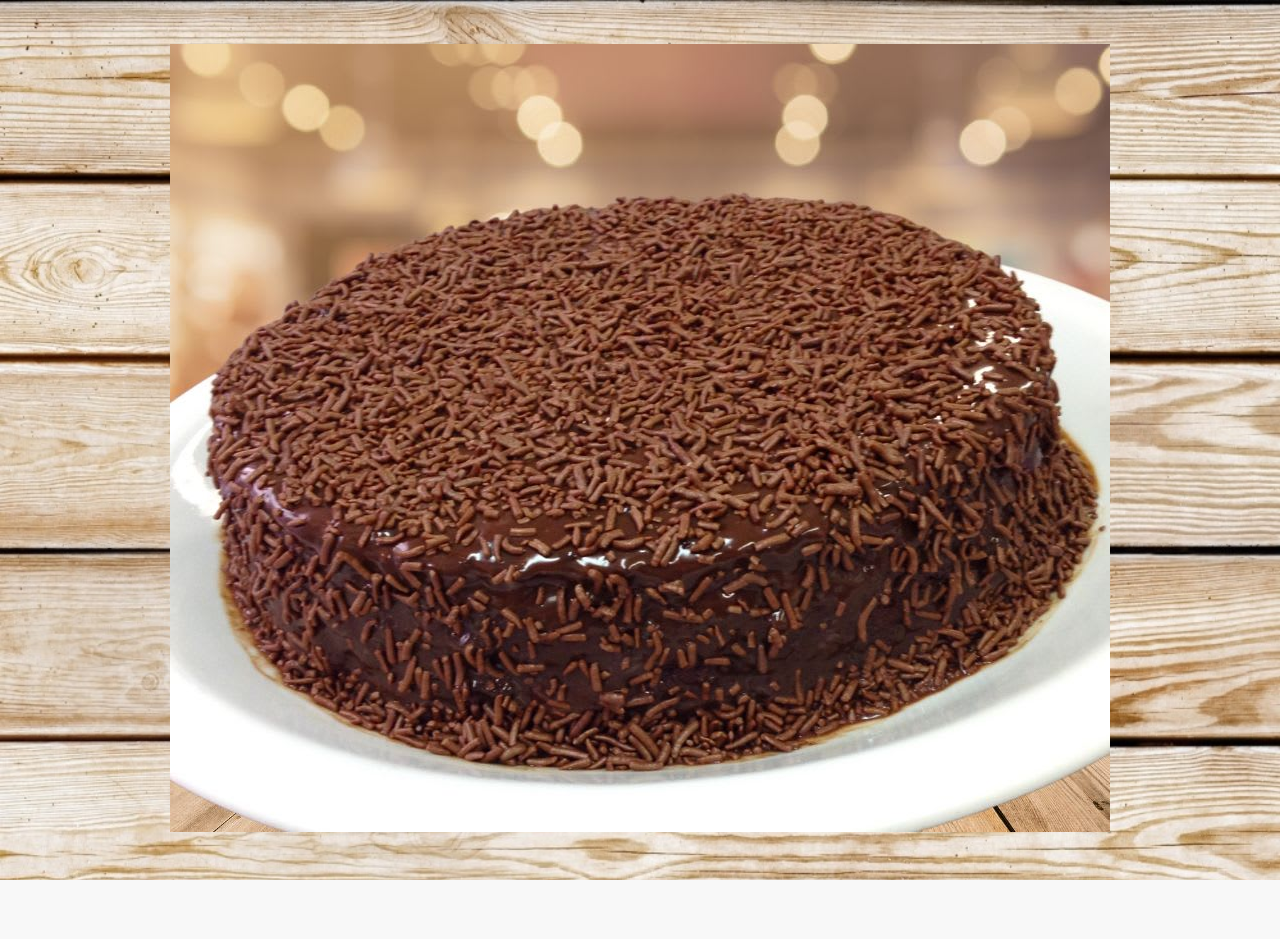
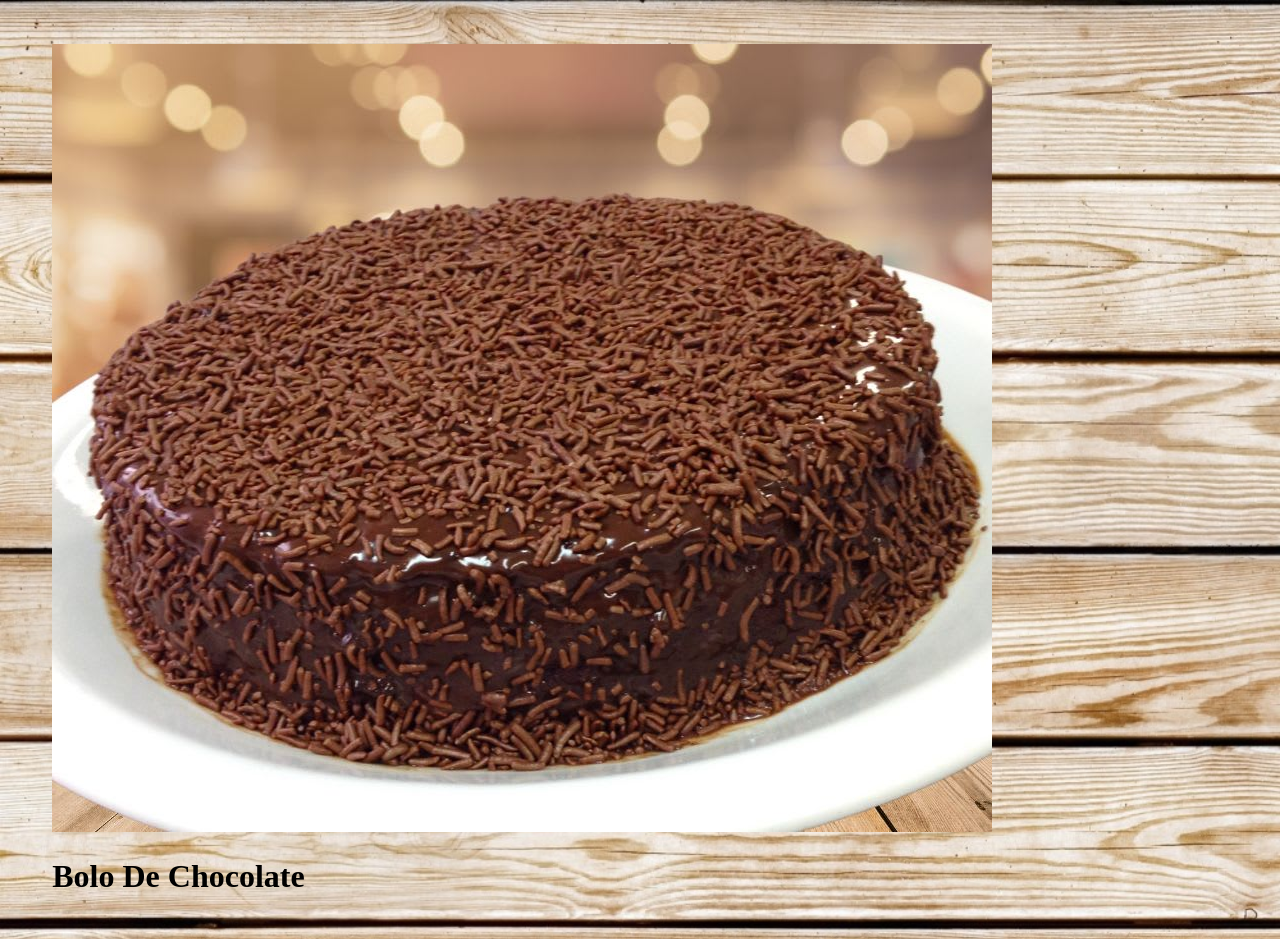
Before and after one commit to airlock38/bolo.io, a plain HTML site: page index.html in a window 1280 px wide. Before the commit the page ends 880 px from the top, so only its background shows below. Drawn offline with Linux system fonts and the light colour scheme.

Commit message:
adicionado titulo e fonte

```diff
--- a/index.html
+++ b/index.html
@@ -1,5 +1,6 @@
 <!DOCTYPE html>
 <html lang="pt-br">
+
 <head>
 
     <meta charset="UTF-8">
@@ -7,16 +8,26 @@
     <title>Bolo</title>
     <link rel="icon" type="image/png" href="./bolo-de-chocolate-facil-e-barato-rspxk8nc.jpg">
     <link rel="stylesheet" href="./css.css">
+    <link rel="preconnect" href="https://fonts.googleapis.com">
+    <link rel="preconnect" href="https://fonts.gstatic.com" crossorigin>
+    <link href="https://fonts.googleapis.com/css2?family=Press+Start+2P&display=swap" rel="stylesheet">
 
 </head>
+
 <body>
 
-<center>
-   <div class="bolo">
-    <img class="fruta" src="./bolo-de-chocolate-facil-e-barato-rspxk8nc.jpg" alt="bolo">
-</center>
+    <div class="bolo">
+        <img class="fruta" src="./bolo-de-chocolate-facil-e-barato-rspxk8nc.jpg" alt="bolo">
 
-</div>
+
+
+        <h1 class="receita">
+            Bolo De Chocolate
+        </h1>
+
+
+    </div>
 
 </body>
+
 </html>
```
